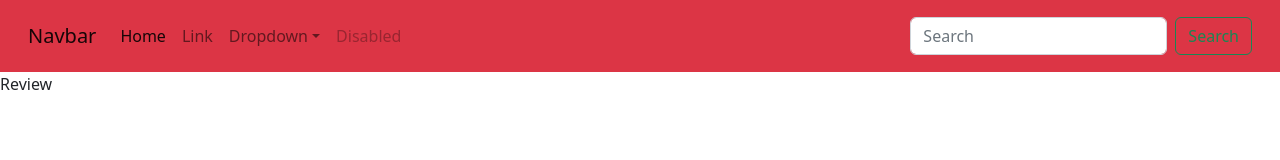
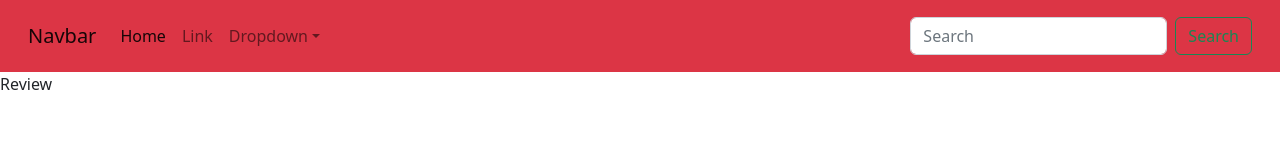
Before and after one commit to erhantezer/fundamental-projects, a React (Create React App) app in the folder 03-reviews/: page / in a window 1280 px wide. Shown: the top 160 px of the page. Built offline with nearby package versions, Linux system fonts and the light colour scheme.

Commit message:
updated and bootstrap js added puplic

```diff
--- a/03-reviews/public/index.html
+++ b/03-reviews/public/index.html
@@ -29,15 +29,6 @@
   <body>
     <noscript>You need to enable JavaScript to run this app.</noscript>
     <div id="root"></div>
-    <!--
-      This HTML file is a template.
-      If you open it directly in the browser, you will see an empty page.
-
-      You can add webfonts, meta tags, or analytics to this file.
-      The build step will place the bundled scripts into the <body> tag.
-
-      To begin the development, run `npm start` or `yarn start`.
-      To create a production bundle, use `npm run build` or `yarn build`.
-    -->
+    <script src="https://cdn.jsdelivr.net/npm/bootstrap@5.3.0-alpha2/dist/js/bootstrap.bundle.min.js" integrity="sha384-qKXV1j0HvMUeCBQ+QVp7JcfGl760yU08IQ+GpUo5hlbpg51QRiuqHAJz8+BrxE/N" crossorigin="anonymous"></script>
   </body>
 </html>
--- a/03-reviews/src/components/Navbar.jsx
+++ b/03-reviews/src/components/Navbar.jsx
@@ -61,9 +61,6 @@ const Navbar = () => {
                                 </li>
                             </ul>
                         </li>
-                        <li className="nav-item">
-                            <a className="nav-link disabled">Disabled</a>
-                        </li>
                     </ul>
                     <form className="d-flex" role="search">
                         <input
```
